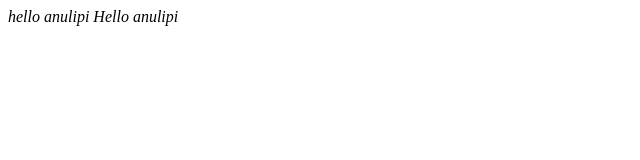
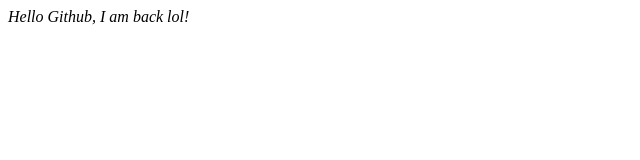
Before and after one commit to SilentNavigator/bootcamp, a plain HTML site: page index.html in a window 1280 px wide. Shown: the full height of the page, 0-640 px from the left. Drawn offline with Linux system fonts and the light colour scheme.

Commit message:
Update index.html

```diff
--- a/index.html
+++ b/index.html
@@ -7,7 +7,6 @@
     <title>Document</title>
 </head>
 <body>
-    <i>hello anulipi</i>
-    <em>Hello anulipi</em>
+    <em>Hello Github, I am back lol!</em>
 </body>
 </html>
```
